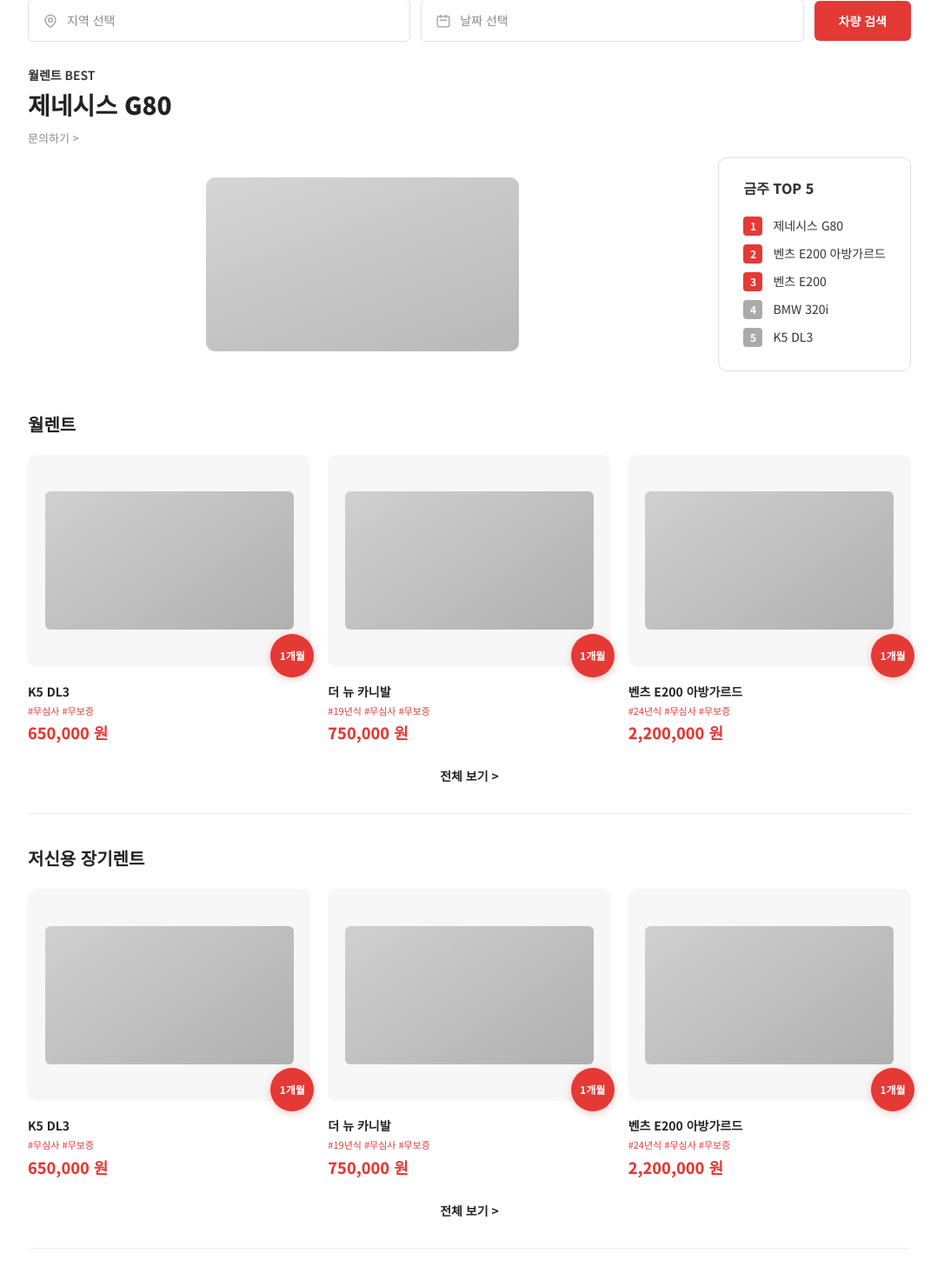
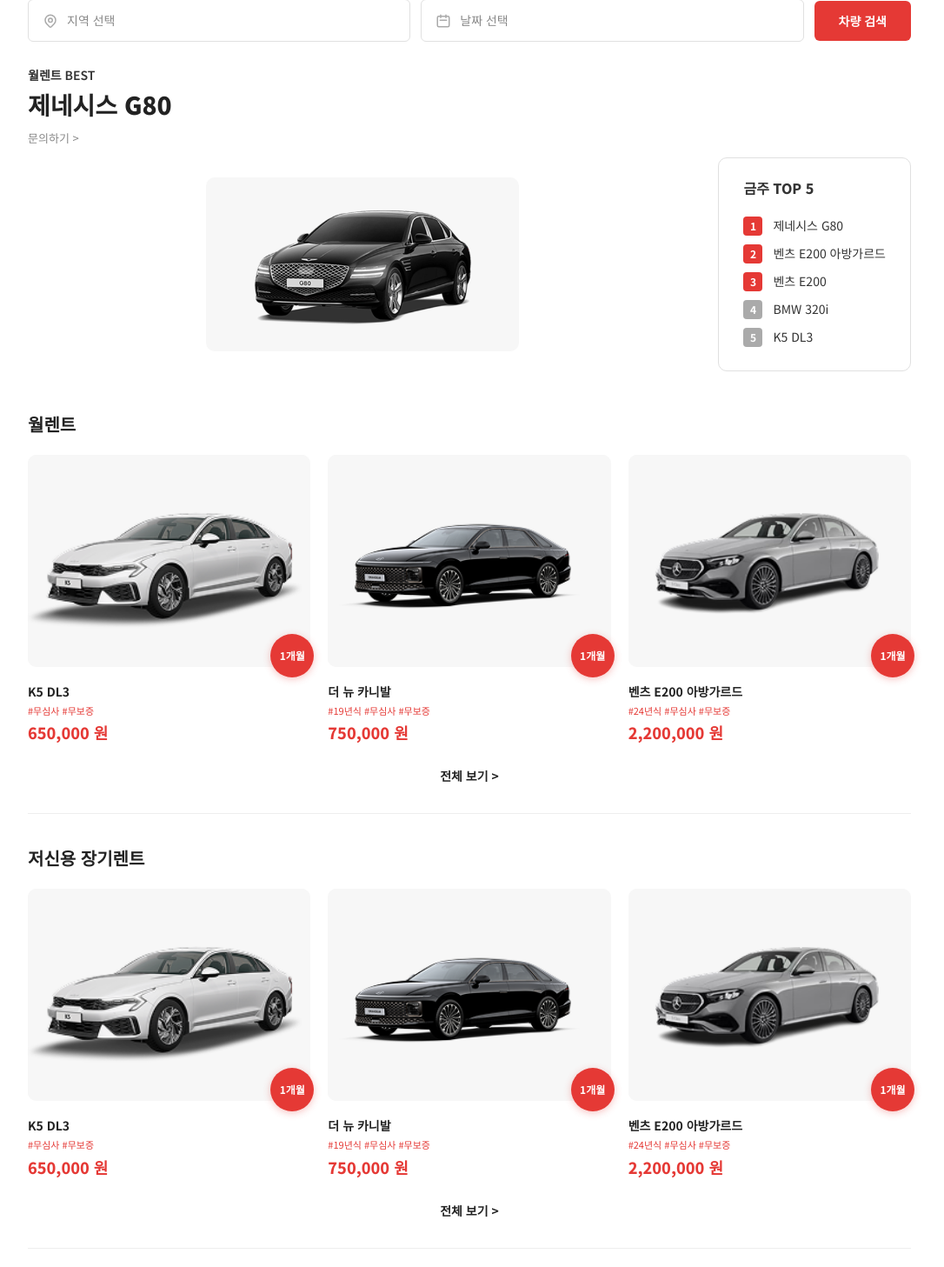
Before and after one commit to JuYoungJun/rentcar-demo, a PHP site: page / in a window 1280 px wide. Shown: the part 463-1920 px from the top of the page at 87% size, without its empty margins (100-1186 px from the left). Run offline with PHP 8.4, Linux system fonts and the light colour scheme.

Commit message:
차량 카드/베스트/상세 페이지에 차량 이미지 적용

```diff
--- a/css/common.css
+++ b/css/common.css
@@ -323,7 +323,10 @@ input, select, textarea { font-family: inherit; }
   width: 100%;
   max-width: 360px;
   aspect-ratio: 9/5;
-  background: linear-gradient(160deg, #d5d5d5, #b8b8b8);
+  background-color: var(--bg-light);
+  background-size: contain;
+  background-repeat: no-repeat;
+  background-position: center;
   border-radius: 10px;
 }
 .top5 {
@@ -394,9 +397,12 @@ input, select, textarea { font-family: inherit; }
   justify-content: center;
 }
 .card-thumb-inner {
-  width: 88%; height: 65%;
-  background: linear-gradient(145deg, #d0d0d0, #b0b0b0);
-  border-radius: 6px;
+  width: 100%; height: 100%;
+  background-color: var(--bg-light);
+  background-size: contain;
+  background-repeat: no-repeat;
+  background-position: center;
+  border-radius: 10px;
 }
 .card-badge {
   position: absolute;
--- a/detail.html
+++ b/detail.html
@@ -16,7 +16,7 @@
 .breadcrumb a:hover{color:var(--red)}
 .breadcrumb span{margin:0 6px}
 .detail-image{width:100%;display:flex;align-items:center;justify-content:center;padding:10px 20px 16px;background:var(--white)}
-.detail-image .img-placeholder{width:55%;aspect-ratio:16/9;background:linear-gradient(145deg,#d5d5d5,#b8b8b8);border-radius:8px}
+.detail-image .img-placeholder{width:55%;aspect-ratio:16/9;background-color:var(--bg-light);background-size:contain;background-repeat:no-repeat;background-position:center;border-radius:8px}
 .detail-info{display:flex;align-items:flex-end;justify-content:space-between;gap:16px;padding:0 20px 20px}
 .detail-badge{display:inline-block;background:var(--red);color:var(--white);font-size:11px;font-weight:700;padding:3px 10px;border-radius:4px;margin-bottom:6px}
 .detail-car-name{font-size:20px;font-weight:900;color:var(--dark);margin-bottom:2px}
@@ -88,6 +88,10 @@ window.addEventListener('load', () => {
     document.getElementById('detailPrice').textContent = car.price.toLocaleString() + ' 원';
     document.getElementById('detailYear').textContent = (car.year || 2023) + '년식';
     document.title = car.name + ' - 해태렌트카';
+    if (car.image) {
+      const detailImg = document.querySelector('.detail-image .img-placeholder');
+      if (detailImg) detailImg.style.backgroundImage = `url('${carImageUrl(car.image)}')`;
+    }
 
     const bcCat = document.getElementById('bcCategory');
     if (fromPage === 'longterm') { bcCat.href = 'longterm.html'; bcCat.textContent = '저신용 장기렌트'; document.body.dataset.page = 'longterm'; }
--- a/index.html
+++ b/index.html
@@ -137,6 +137,10 @@ window.addEventListener('load', () => {
   const engine = new Top5RankingEngine();
   const top5 = engine.getTopN(carDatabase);
   document.getElementById('bestCarName').textContent = top5[0].name;
+  if (top5[0].image) {
+    const bestImg = document.querySelector('.best-car-img .img-placeholder');
+    if (bestImg) bestImg.style.backgroundImage = `url('${carImageUrl(top5[0].image)}')`;
+  }
   const list = document.getElementById('top5List');
   top5.forEach((car, i) => {
     const li = document.createElement('li');
--- a/js/common.js
+++ b/js/common.js
@@ -95,19 +95,24 @@
 
   /* ── Car Database ── */
   window.carDatabase = [
-    { id:1,  name:'K5 DL3',              tags:['무심사','무보증'],            price:650000,  badge:'1개월',  category:['monthly','longterm'],         inquiries:42, views:320, contracts:18 },
-    { id:2,  name:'더 뉴 카니발',         tags:['19년식','무심사','무보증'],   price:750000,  badge:'1개월',  category:['monthly','longterm'],         inquiries:38, views:280, contracts:15 },
-    { id:3,  name:'벤츠 E200 아방가르드', tags:['24년식','무심사','무보증'],   price:2200000, badge:'1개월',  category:['monthly','longterm','used'],  inquiries:55, views:510, contracts:22 },
-    { id:4,  name:'제네시스 G80',         tags:['24년식','무심사'],           price:1800000, badge:'1개월',  category:['monthly'],                    inquiries:67, views:620, contracts:30 },
-    { id:5,  name:'벤츠 E200',           tags:['23년식','무보증'],           price:1900000, badge:'1개월',  category:['monthly'],                    inquiries:50, views:450, contracts:25 },
-    { id:6,  name:'BMW 320i',            tags:['23년식','무심사'],           price:1500000, badge:'1개월',  category:['monthly'],                    inquiries:45, views:400, contracts:20 },
-    { id:7,  name:'볼보 S60',            tags:['22년식','무보증'],           price:1200000, badge:'1개월',  category:['monthly','longterm'],          inquiries:30, views:250, contracts:12 },
-    { id:8,  name:'아반떼 CN7',           tags:['무심사','무보증'],           price:450000,  badge:'48개월', category:['longterm'],                   inquiries:35, views:300, contracts:14 },
-    { id:9,  name:'쏘나타 DN8',           tags:['23년식','무심사'],           price:550000,  badge:'48개월', category:['longterm','used'],             inquiries:28, views:220, contracts:10 },
-    { id:10, name:'그랜저 IG',            tags:['22년식','무보증'],           price:850000,  badge:'48개월', category:['monthly','longterm','used'],   inquiries:33, views:270, contracts:13 },
-    { id:11, name:'K5 DL3',              tags:['무심사','무보증'],           price:650000,  badge:'48개월', category:['longterm','used'],             inquiries:40, views:310, contracts:17 },
-    { id:12, name:'더 뉴 카니발',         tags:['19년식','무심사','무보증'],  price:750000,  badge:'48개월', category:['longterm','used'],             inquiries:36, views:275, contracts:14 },
+    { id:1,  name:'K5 DL3',              tags:['무심사','무보증'],            price:650000,  badge:'1개월',  category:['monthly','longterm'],         inquiries:42, views:320, contracts:18, image:'K5 DL3.png' },
+    { id:2,  name:'더 뉴 카니발',         tags:['19년식','무심사','무보증'],   price:750000,  badge:'1개월',  category:['monthly','longterm'],         inquiries:38, views:280, contracts:15, image:'더 뉴 카니발.png' },
+    { id:3,  name:'벤츠 E200 아방가르드', tags:['24년식','무심사','무보증'],   price:2200000, badge:'1개월',  category:['monthly','longterm','used'],  inquiries:55, views:510, contracts:22, image:'벤츠 E200 아방가르드.png' },
+    { id:4,  name:'제네시스 G80',         tags:['24년식','무심사'],           price:1800000, badge:'1개월',  category:['monthly'],                    inquiries:67, views:620, contracts:30, image:'제네시스_G80.png' },
+    { id:5,  name:'벤츠 E200',           tags:['23년식','무보증'],           price:1900000, badge:'1개월',  category:['monthly'],                    inquiries:50, views:450, contracts:25, image:'벤츠 E200 아방가르드.png' },
+    { id:6,  name:'BMW 320i',            tags:['23년식','무심사'],           price:1500000, badge:'1개월',  category:['monthly'],                    inquiries:45, views:400, contracts:20, image:'제네시스_G80.png' },
+    { id:7,  name:'볼보 S60',            tags:['22년식','무보증'],           price:1200000, badge:'1개월',  category:['monthly','longterm'],          inquiries:30, views:250, contracts:12, image:'제네시스_G80.png' },
+    { id:8,  name:'아반떼 CN7',           tags:['무심사','무보증'],           price:450000,  badge:'48개월', category:['longterm'],                   inquiries:35, views:300, contracts:14, image:'K5 DL3.png' },
+    { id:9,  name:'쏘나타 DN8',           tags:['23년식','무심사'],           price:550000,  badge:'48개월', category:['longterm','used'],             inquiries:28, views:220, contracts:10, image:'K5 DL3.png' },
+    { id:10, name:'그랜저 IG',            tags:['22년식','무보증'],           price:850000,  badge:'48개월', category:['monthly','longterm','used'],   inquiries:33, views:270, contracts:13, image:'제네시스_G80.png' },
+    { id:11, name:'K5 DL3',              tags:['무심사','무보증'],           price:650000,  badge:'48개월', category:['longterm','used'],             inquiries:40, views:310, contracts:17, image:'K5 DL3.png' },
+    { id:12, name:'더 뉴 카니발',         tags:['19년식','무심사','무보증'],  price:750000,  badge:'48개월', category:['longterm','used'],             inquiries:36, views:275, contracts:14, image:'더 뉴 카니발.png' },
   ];
+
+  /* ── Image URL helper ── */
+  window.carImageUrl = function(file) {
+    return 'images/' + encodeURI(file).replace(/'/g, '%27');
+  };
 
   /* ── Render car cards ── */
   window.renderCarCards = function(containerId, cars, badgeOverride, pageCategory) {
@@ -118,7 +123,7 @@
     temp.innerHTML = cars.map(car => `
       <div class="card" data-car="${car.name}" data-id="${car.id}" data-price="${car.price.toLocaleString()}">
         <div class="card-thumb">
-          <div class="card-thumb-inner"></div>
+          <div class="card-thumb-inner"${car.image ? ` style="background-image:url('${carImageUrl(car.image)}')"` : ''}></div>
           ${(badgeOverride || car.badge) ? `<div class="card-badge">${badgeOverride || car.badge}</div>` : ''}
         </div>
         <div class="card-name">${car.name}</div>
```
Also changed, not shown: images/K5 DL3.png (added), images/더 뉴 카니발.png (added), images/벤츠 E200 아방가르드.png (added), images/제네시스_G80.png (added).
